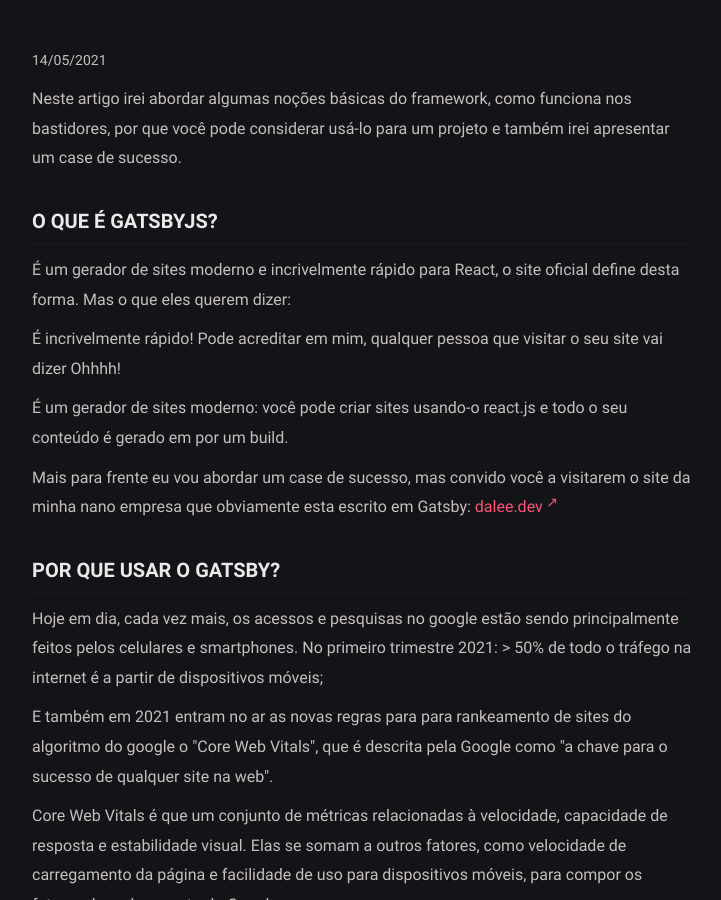
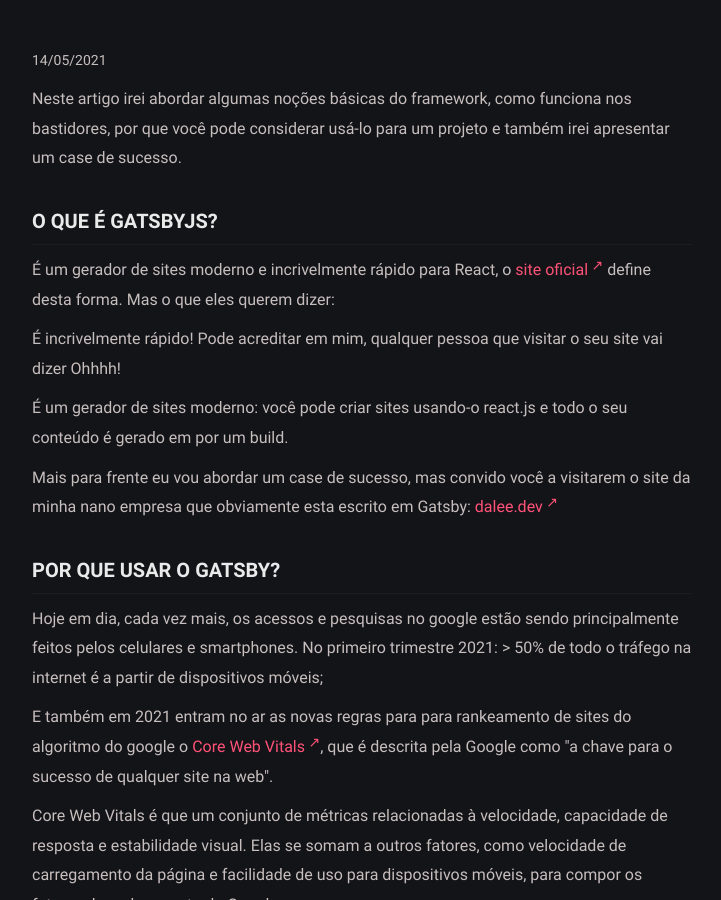
Before and after one commit to f0rmig4/f0rmig4.github.io, a Jekyll site: the page built from _posts/2021-05-14-leve-sua-aplicacao-web-em-outro-nivel-com-gatsby.html, in a window 1280 px wide and 900 px high, scrolled down 280 px. Shown: the whole window, without its empty margins (278-999 px from the left). Built offline with Jekyll 4.4.1, drawn with Linux system fonts in a browser that asks for light colours; some of the changed lines change nothing that is shown.

Commit message:
Link update

```diff
--- a/_posts/2021-05-14-leve-sua-aplicacao-web-em-outro-nivel-com-gatsby.html
+++ b/_posts/2021-05-14-leve-sua-aplicacao-web-em-outro-nivel-com-gatsby.html
@@ -13,7 +13,8 @@ description: Neste artigo irei abordar algumas noções básicas do framework, c
       considerar usá-lo para um projeto e também irei apresentar um case de sucesso.</p>
 
     <h3>O que é GatsbyJS?</h3>
-    <p>É um gerador de sites moderno e incrivelmente rápido para React, o site oficial define desta forma. Mas o que
+    <p>É um gerador de sites moderno e incrivelmente rápido para React, o <a href="https://www.gatsbyjs.com/"
+        target="_blank">site oficial</a> define desta forma. Mas o que
       eles querem dizer:</p>
 
     <p>É incrivelmente rápido! Pode acreditar em mim, qualquer pessoa que visitar o seu site vai dizer Ohhhh!</p>
@@ -27,8 +28,9 @@ description: Neste artigo irei abordar algumas noções básicas do framework, c
       smartphones. No primeiro trimestre 2021: > 50% de todo o tráfego na internet é a partir de dispositivos móveis;
     </p>
 
-    <p>E também em 2021 entram no ar as novas regras para para rankeamento de sites do algoritmo do google o "Core Web
-      Vitals", que é descrita pela Google como "a chave para o sucesso de qualquer site na web".</p>
+    <p>E também em 2021 entram no ar as novas regras para para rankeamento de sites do algoritmo do google o <a
+        href="https://web.dev/vitals/" target="_blank">Core Web
+        Vitals</a>, que é descrita pela Google como "a chave para o sucesso de qualquer site na web".</p>
 
     <p>Core Web Vitals é que um conjunto de métricas relacionadas à velocidade, capacidade de resposta e estabilidade
       visual. Elas se somam a outros fatores, como velocidade de carregamento da página e facilidade de uso para
@@ -42,7 +44,7 @@ description: Neste artigo irei abordar algumas noções básicas do framework, c
       arquivos estáticos em HTML, CSS e JavaScript.</p>
 
     <p><a href="https://f0rmig4.github.io/assets/img/posts/2021/05/diagram-gatsby.png" target="_blanck">Veja como
-      funciona o fluxo</a> de construção do Gatsby.</p>
+        funciona o fluxo</a> de construção do Gatsby.</p>
 
     <h3>Quais Vantagens</h3>
     <p>Por que você deve considerar o uso de GatsbyJs?</p>
@@ -115,7 +117,7 @@ description: Neste artigo irei abordar algumas noções básicas do framework, c
       urls e linkagens.</p>
     <p>Aqui você pode conferir o
       <a href="https://f0rmig4.github.io/assets/img/posts/2021/05/01.png" target="_blanck">print do
-      comparativo das pontuações do Core Web Vitals.</a>
+        comparativo das pontuações do Core Web Vitals.</a>
     </p>
 
     <p>&nbsp;</p>
```
